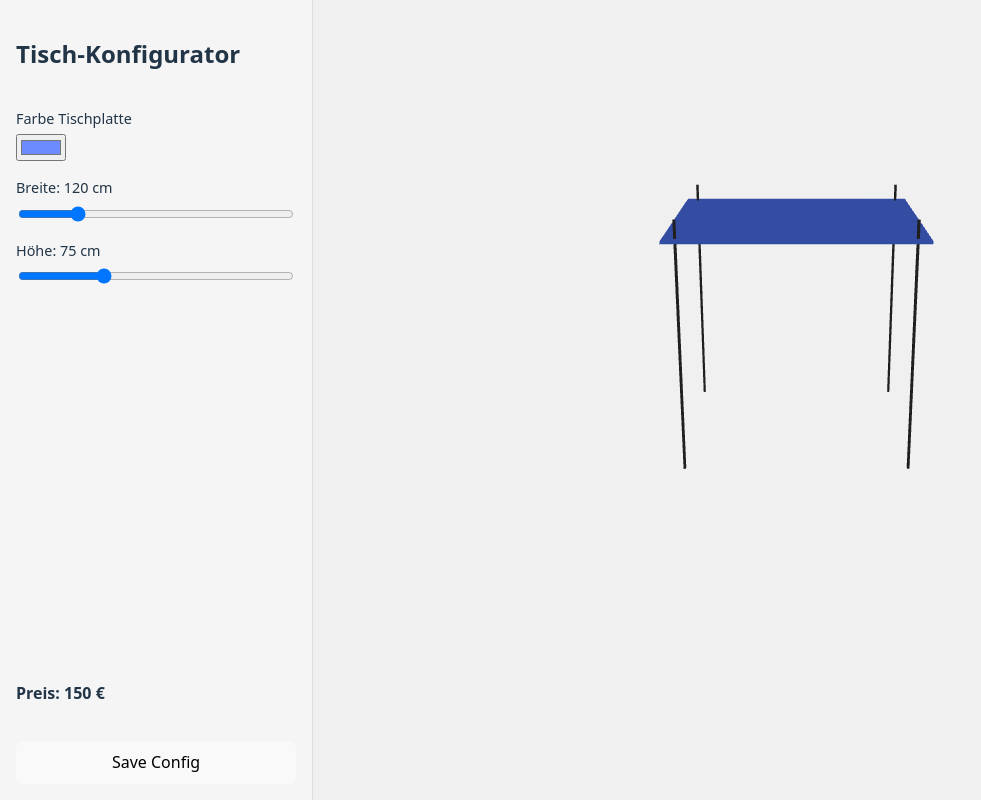
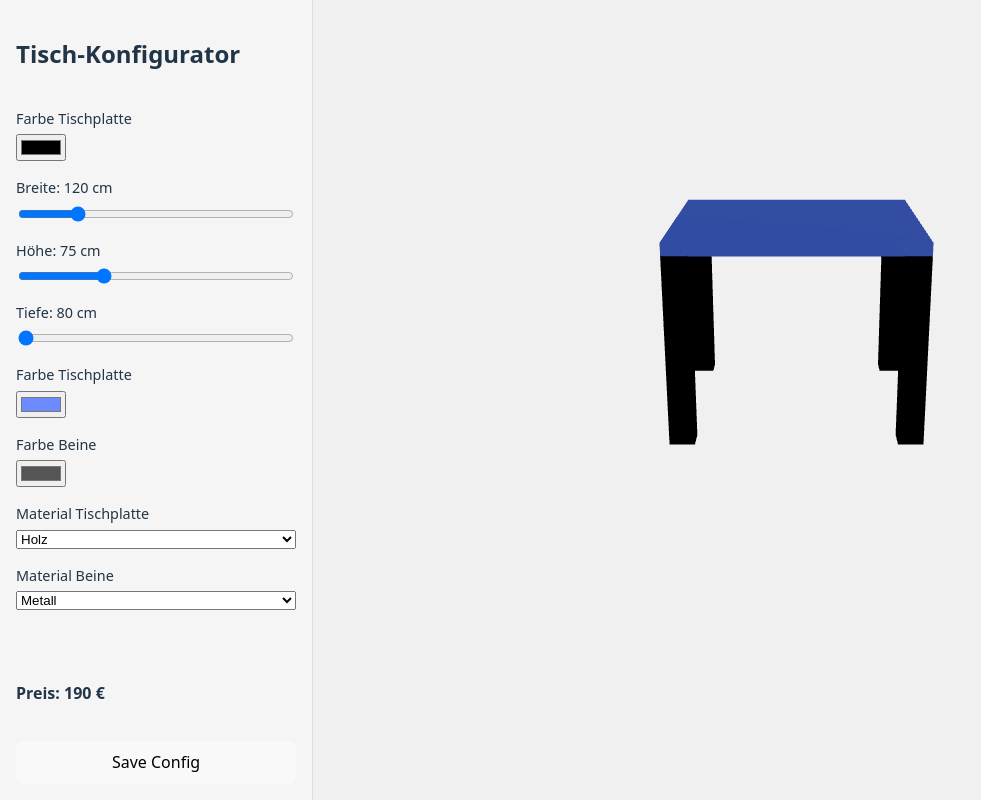
Before and after one commit to wizard0987654321/3D-Table-Configurator-React, a React (Vite) app in the folder configurator/: page /design in a window 1280 px wide. Shown: the whole page, without its empty margins (0-981 px from the left). Built offline with nearby package versions, Linux system fonts and the light colour scheme.

Commit message:
Erweiterung der side Bar

```diff
--- a/configurator/src/components/ConfiguratorScene.jsx
+++ b/configurator/src/components/ConfiguratorScene.jsx
@@ -8,8 +8,13 @@
     const color = useConfiguratorStore((s) => s.color)
     const width = useConfiguratorStore((s) => s.width)
     const height = useConfiguratorStore((s) => s.height)
+    const depth         =useConfiguratorStore((s=>s.depth))
     const setField = useConfiguratorStore((s) => s.setField)
     const price = useConfiguratorStore((s) => s.getPrice())
+    const topColor = useConfiguratorStore((s) => s.topColor)
+    const legColor = useConfiguratorStore((s) => s.legColor)
+    const topMaterial = useConfiguratorStore((s) => s.topMaterial)
+    const legMaterial = useConfiguratorStore((s) => s.legMaterial)
 
     return (
         <div className="sidebar">
@@ -26,6 +31,36 @@
                 Höhe: {height} cm
                 <input type="range" min="60" max="110" value={height} onChange={(e) => setField('height', Number(e.target.value))} />
             </label>
+            <label>
+                Tiefe: {depth} cm
+                <input type="range" min="80" max="200" value={depth} onChange={(e)=>setField('depth',Number(e.target.value))}/>
+            </label>
+            <label>
+                Farbe Tischplatte
+                <input type="color" value={topColor} onChange={(e) => setField('topColor', e.target.value)} />
+            </label>
+
+            <label>
+                Farbe Beine
+                <input type="color" value={legColor} onChange={(e) => setField('legColor', e.target.value)} />
+            </label>
+
+            <label>
+                Material Tischplatte
+                <select value={topMaterial} onChange={(e) => setField('topMaterial', e.target.value)}>
+                    <option value="wood">Holz</option>
+                    <option value="plastic">Kunststoff</option>
+                    <option value="glass">Glas</option>
+                </select>
+            </label>
+
+            <label>
+                Material Beine
+                <select value={legMaterial} onChange={(e) => setField('legMaterial', e.target.value)}>
+                    <option value="metal">Metall</option>
+                    <option value="wood">Holz</option>
+                </select>
+            </label>
             <div className="price">Preis: {price} €</div>
 
             {/* Save Button for later */}
@@ -39,11 +74,11 @@
         <div className="configurator-layout">
             <Sidebar />
             <div className="canvas-wrapper">
-                <Canvas camera={{ position: [0, 1.5, 4], fov: 45 }}>
+                <Canvas camera={{ position: [0, 1.5, 4], fov: 45 }}>{/*Canvas ist der Einstiegspunkt für die 3D-Szene. Er erstellt den WebGL-Renderer (Three.js im Hintergrund), eine Szene und eine Kamera.*/}
                     <color attach="background" args={['#f0f0f0']} />
                     <ambientLight intensity={0.4} />
                     <directionalLight intensity={1} position={[5, 5, 5]} />
-                    <OrbitControls />
+                    <OrbitControls />{/*OrbitControls sorgt dafür, dass der Nutzer die Kamera mit der Maus steuern kann.*/}
                     <TablePlaceholder />
                 </Canvas>
             </div>
--- a/configurator/src/components/Expirience.jsx
+++ b/configurator/src/components/Expirience.jsx
@@ -1,4 +1,4 @@
-// src/components/Expirience.jsx
+// src/components/Expirience.jsxy
 import {Box, PresentationControls, Stage} from '@react-three/drei'
 
 function Expirience() {
--- a/configurator/src/components/Tableplaceholder.jsx
+++ b/configurator/src/components/Tableplaceholder.jsx
@@ -2,34 +2,52 @@
 import { useConfiguratorStore } from '../store/useConfiguratorStore'
 
 function TablePlaceholder() {
-    const color = useConfiguratorStore((s) => s.color)
+    const topColor = useConfiguratorStore((s) => s.topColor)
+    const legColor = useConfiguratorStore((s) => s.legColor)
+    const topMaterial = useConfiguratorStore((s) => s.topMaterial)
+    const legMaterial = useConfiguratorStore((s) => s.legMaterial)
     const width = useConfiguratorStore((s) => s.width)
     const height = useConfiguratorStore((s) => s.height)
     const depth = useConfiguratorStore((s) => s.depth)
 
-    // Basismaße
     const baseW = 120
-    const baseH = 75
     const baseD = 80
+    const scaleX = width / baseW
+    const scaleZ = depth / baseD
 
-    const scaleX = width / baseW
-    const scaleY = height / baseH
-    const scaleZ = depth / baseD
+    const h = height / 100
+    const t = 0.05
+    const legY = h / 2
+    const topY = h + t / 2
+
+    const topMatProps =
+        topMaterial === 'glass'
+            ? { roughness: 0.05, metalness: 0.0, transparent: true, opacity: 0.55 }
+            : topMaterial === 'wood'
+                ? { roughness: 0.8, metalness: 0.0 }
+                : { roughness: 0.6, metalness: 0.0 }
+
+    const legMatProps =
+        legMaterial === 'metal'
+            ? { roughness: 0.35, metalness: 1.0 }
+            : { roughness: 0.8, metalness: 0.0 }
 
     return (
         <group>
-            {/* Tischplatte */}
-            <mesh position={[0, height / 100 + 0.05, 0]} scale={[scaleX, 0.1, scaleZ]}>
-                <boxGeometry args={[1, 0.1, 1]} />
-                <meshStandardMaterial color={color} />
+            <mesh position={[0, topY, 0]} scale={[scaleX, 1, scaleZ]}>
+                <boxGeometry args={[1, t, 1]} />
+                <meshStandardMaterial color={topColor} {...topMatProps} />
             </mesh>
 
-            {/* vier Beine */}
-            {[[-0.45, 0, -0.45], [0.45, 0, -0.45], [-0.45, 0, 0.45], [0.45, 0, 0.45]].map(
-                ([x, y, z], i) => (
-                    <mesh key={i} position={[x * scaleX, height / 200, z * scaleZ]} scale={[0.1, height / 75, 0.1]}>
+            {[[-0.45, -0.45], [0.45, -0.45], [-0.45, 0.45], [0.45, 0.45]].map(
+                ([x, z], i) => (
+                    <mesh
+                        key={i}
+                        position={[x * scaleX, legY, z * scaleZ]}
+                        scale={[1, h, 1]}
+                    >
                         <boxGeometry args={[0.1, 1, 0.1]} />
-                        <meshStandardMaterial color="#555" />
+                        <meshStandardMaterial color={legColor} {...legMatProps} />
                     </mesh>
                 )
             )}
@@ -37,4 +55,4 @@
     )
 }
 
-export default TablePlaceholder;
+export default TablePlaceholder
--- a/configurator/src/store/useConfiguratorStore.js
+++ b/configurator/src/store/useConfiguratorStore.js
@@ -1,7 +1,12 @@
 import { create } from 'zustand'
+{/*create aus der externen Library Zustand, um einen zentralen State für unsere Applikation zu erstellen*/}
 
 export const useConfiguratorStore = create((set, get) => ({
-    color: '#6c8bff',
+    topColor: '#6c8bff',
+    legColor: '#555555',
+    topMaterial: 'wood', // 'wood' | 'plastic' | 'glass'
+    legMaterial: 'metal', // 'metal' | 'wood'
+
     width: 120,
     height: 75,
     depth: 80,
@@ -9,10 +14,16 @@
     setField: (key, value) => set({ [key]: value }),
 
     getPrice: () => {
-        const { width, depth, height } = get()
+        const { width, depth, height, topMaterial, legMaterial } = get()
         let price = 150
-        price *= (width * depth) / (120 * 80) // Fläche
-        if (height > 75) price += 50          // Aufpreis Standing Desk
+        price *= (width * depth) / (120 * 80)
+        if (height > 75) price += 50
+
+        // kleine Material-Aufpreise (Beispiel)
+        if (topMaterial === 'glass') price += 80
+        if (topMaterial === 'wood') price += 40
+        if (legMaterial === 'wood') price += 20
+
         return Math.round(price)
     },
 }))
```
Also changed, not shown: 1 other file (tests, documents, lock files or other folders).
